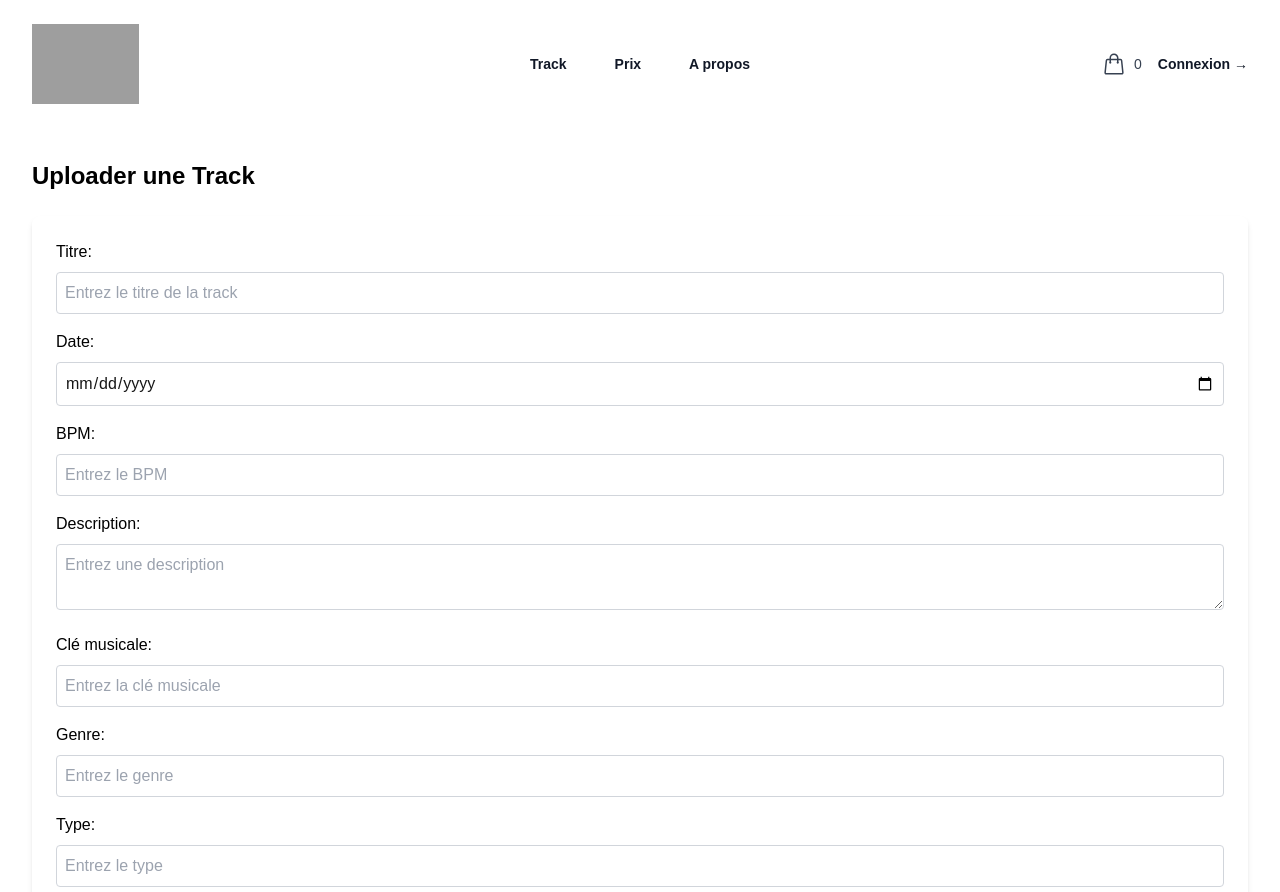
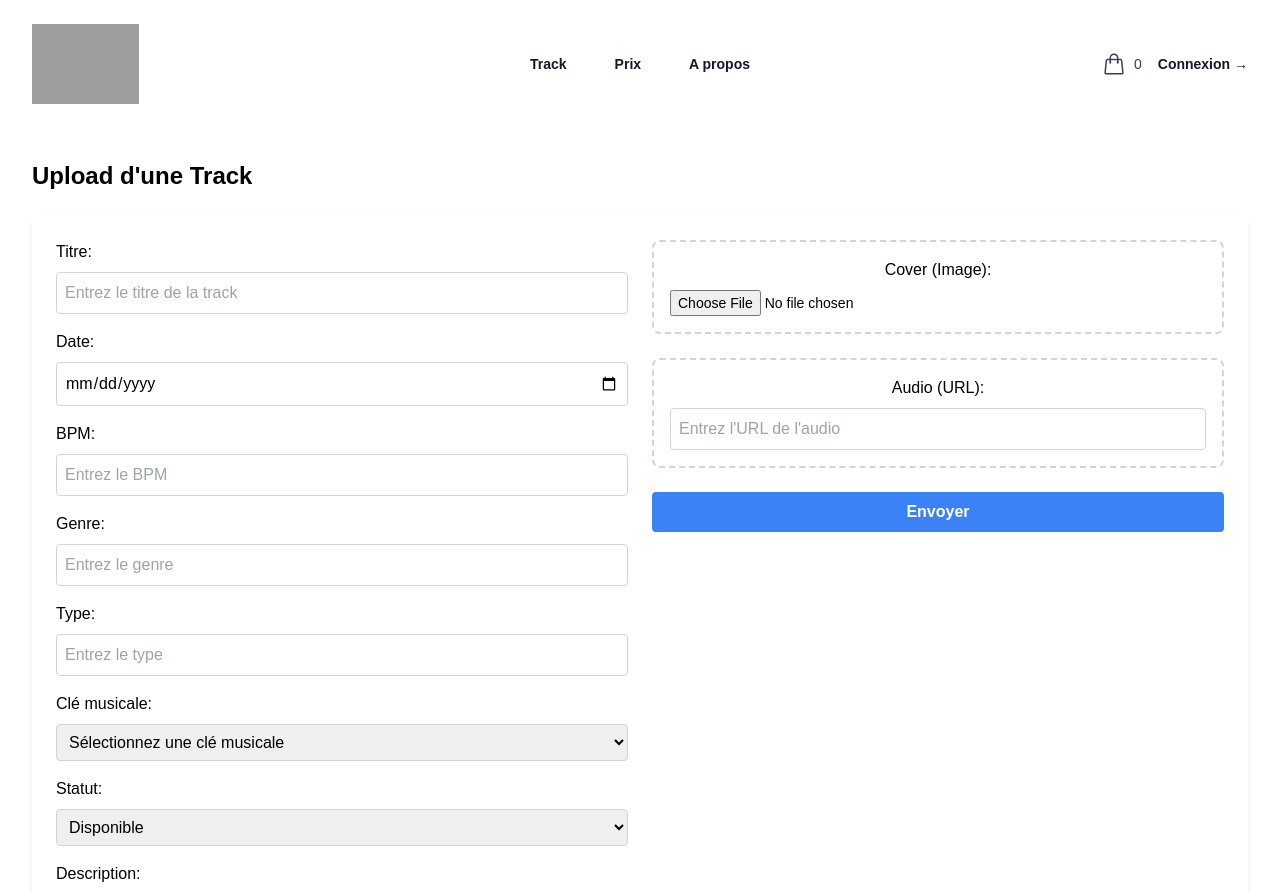
Before and after one commit to killian-doume/beatdrive_front, a Next.js app: page /upload in a window 1280 px wide. Shown: the top 892 px of the page. Built offline with nearby package versions, Linux system fonts and the light colour scheme; grey boxes are pictures that could not be loaded.

Commit message:
feat css upload

```diff
--- a/src/app/upload/page.tsx
+++ b/src/app/upload/page.tsx
@@ -1,6 +1,5 @@
-'use client';
-
-import { useState } from 'react';
+"use client";
+import { useState, useEffect } from 'react';
 import Header from '@/components/header';
 
 export default function UploadTrack() {
@@ -11,11 +10,26 @@ export default function UploadTrack() {
   const [cle, setCle] = useState<string>(''); // Clé musicale
   const [genre, setGenre] = useState<string>(''); // Genre
   const [type, setType] = useState<string>(''); // Type
-  const [audio, setAudio] = useState<string>(''); // Type
-  const [status, setStatus] = useState<string>('draft'); // Status
+  const [audio, setAudio] = useState<string>(''); // Audio
+  const [status, setStatus] = useState<string>(''); // Status
   const [cover, setCover] = useState<File | null>(null); // Fichier image
   const [userId, setUserId] = useState<string>(''); // ID utilisateur
   const [previewCover, setPreviewCover] = useState<string | null>(null); // Aperçu de l'image
+
+  // Récupérer l'id_user depuis le localStorage
+  useEffect(() => {
+    const storedUser = localStorage.getItem('user');
+    if (storedUser) {
+      try {
+        const parsedUser = JSON.parse(storedUser);
+        if (parsedUser.id_user) {
+          setUserId(parsedUser.id_user); // Définit l'id_user depuis localStorage
+        }
+      } catch (error) {
+        console.error("Erreur lors du parsing de l'utilisateur depuis localStorage :", error);
+      }
+    }
+  }, []);
 
   const handleCoverChange = (e: React.ChangeEvent<HTMLInputElement>) => {
     const file = e.target.files?.[0];
@@ -25,10 +39,10 @@ export default function UploadTrack() {
     }
   };
 
-  const handleSubmit = async (e: { preventDefault: () => void; }) => {
+  const handleSubmit = async (e: { preventDefault: () => void }) => {
     e.preventDefault();
 
-    if (!titre || !cover || !userId) {
+    if (!titre || !date || !bpm || !description || !cle || !genre || !type || !audio || !cover || !userId) {
       alert("Veuillez remplir tous les champs obligatoires.");
       return;
     }
@@ -39,6 +53,7 @@ export default function UploadTrack() {
       // Ajouter l'objet track en tant que chaîne JSON
       const trackData = {
         titre,
+        date,
         bpm,
         description,
         cle,
@@ -46,7 +61,7 @@ export default function UploadTrack() {
         type,
         audio,
         status,
-        user: { id_user: userId },
+        user: { id_user: userId }, // Inclure l'id_user
       };
       formData.append("track", JSON.stringify(trackData));
 
@@ -55,7 +70,6 @@ export default function UploadTrack() {
 
       const response = await fetch(`${process.env.NEXT_PUBLIC_API_URL}/api/track`, {
         method: "POST",
-
         credentials: "include",
         body: formData, // Ne pas inclure de Content-Type, fetch le gère automatiquement pour le multipart/form-data
       });
@@ -75,19 +89,20 @@ export default function UploadTrack() {
     }
   };
 
-
   return (
     <>
       <Header />
       <div className="container mx-auto p-8">
-        <h1 className="text-2xl font-bold text-black mb-6">Uploader une Track</h1>
+        <h1 className="text-2xl font-bold text-black mb-6">Upload d'une Track</h1>
         <form
           onSubmit={handleSubmit}
-          className="bg-white shadow-md rounded-lg p-6"
+          className="bg-white shadow-md rounded-lg p-6 grid grid-cols-1 md:grid-cols-2 gap-6 text-black"
           encType="multipart/form-data"
         >
+          {/* Section de gauche : Inputs */}
+          <div className="space-y-4">
             {/* Titre */}
-          <div className="mb-4">
+            <div>
               <label className="block text-black font-medium mb-2">Titre:</label>
               <input
                 type="text"
@@ -100,18 +115,19 @@ export default function UploadTrack() {
             </div>
 
             {/* Date */}
-          <div className="mb-4">
+            <div>
               <label className="block text-black font-medium mb-2">Date:</label>
               <input
                 type="date"
                 value={date}
                 onChange={(e) => setDate(e.target.value)}
                 className="w-full p-2 border border-gray-300 rounded focus:outline-none focus:ring focus:ring-blue-300"
+                required
               />
             </div>
 
             {/* BPM */}
-          <div className="mb-4">
+            <div>
               <label className="block text-black font-medium mb-2">BPM:</label>
               <input
                 type="text"
@@ -123,33 +139,8 @@ export default function UploadTrack() {
               />
             </div>
 
-          {/* Description */}
-          <div className="mb-4">
-            <label className="block text-black font-medium mb-2">Description:</label>
-            <textarea
-              value={description}
-              onChange={(e) => setDescription(e.target.value)}
-              placeholder="Entrez une description"
-              className="w-full p-2 border border-gray-300 rounded focus:outline-none focus:ring focus:ring-blue-300"
-              required
-            />
-          </div>
-
-          {/* Clé musicale */}
-          <div className="mb-4">
-            <label className="block text-black font-medium mb-2">Clé musicale:</label>
-            <input
-              type="text"
-              value={cle}
-              onChange={(e) => setCle(e.target.value)}
-              placeholder="Entrez la clé musicale"
-              className="w-full p-2 border border-gray-300 rounded focus:outline-none focus:ring focus:ring-blue-300"
-              required
-            />
-          </div>
-
             {/* Genre */}
-          <div className="mb-4">
+            <div>
               <label className="block text-black font-medium mb-2">Genre:</label>
               <input
                 type="text"
@@ -162,7 +153,7 @@ export default function UploadTrack() {
             </div>
 
             {/* Type */}
-          <div className="mb-4">
+            <div>
               <label className="block text-black font-medium mb-2">Type:</label>
               <input
                 type="text"
@@ -174,41 +165,67 @@ export default function UploadTrack() {
               />
             </div>
 
-          {/* Audio */}
-          <div className="mb-4">
-            <label className="block text-black font-medium mb-2">URL de l'audio:</label>
-            <input
-              type="text"
-              value={audio}
-              onChange={(e) => setAudio(e.target.value)}
-              placeholder="Entrez l'URL de l'audio"
+            {/* Clé musicale */}
+            <div>
+              <label className="block text-black font-medium mb-2">Clé musicale:</label>
+              <select
+                value={cle}
+                onChange={(e) => setCle(e.target.value)}
                 className="w-full p-2 border border-gray-300 rounded focus:outline-none focus:ring focus:ring-blue-300"
                 required
-            />
+              >
+                <option value="">Sélectionnez une clé musicale</option>
+                <option value="C">C</option>
+                <option value="C#">C#</option>
+                <option value="D">D</option>
+                <option value="D#">D#</option>
+                <option value="E">E</option>
+                <option value="F">F</option>
+                <option value="F#">F#</option>
+                <option value="G">G</option>
+                <option value="G#">G#</option>
+                <option value="A">A</option>
+                <option value="A#">A#</option>
+                <option value="B">B</option>
+              </select>
             </div>
 
-          {/* Status */}
-          <div className="mb-4">
-            <label className="block text-black font-medium mb-2">Status:</label>
+            {/* Statut */}
+            <div>
+              <label className="block text-black font-medium mb-2">Statut:</label>
               <select
                 value={status}
                 onChange={(e) => setStatus(e.target.value)}
                 className="w-full p-2 border border-gray-300 rounded focus:outline-none focus:ring focus:ring-blue-300"
                 required
               >
-              <option value="draft">Brouillon</option>
-              <option value="published">Publié</option>
+                <option value="Disponible">Disponible</option>
+                <option value="Non disponible">Non disponible</option>
               </select>
             </div>
+            {/* Description */}
+            <div>
+              <label className="block text-black font-medium mb-2">Description:</label>
+              <textarea
+                value={description}
+                onChange={(e) => setDescription(e.target.value)}
+                placeholder="Entrez une description"
+                className="w-full p-2 border border-gray-300 rounded focus:outline-none focus:ring focus:ring-blue-300"
+                required
+              />
+            </div>
+          </div>
 
-          {/* Cover */}
-          <div className="mb-4">
+          {/* Section de droite : Upload */}
+          <div className="space-y-6">
+            {/* Cover Upload */}
+            <div className="border-dashed border-2 border-gray-300 rounded-lg p-4 text-center">
               <label className="block text-black font-medium mb-2">Cover (Image):</label>
               <input
                 type="file"
                 accept="image/*"
                 onChange={handleCoverChange}
-              className="w-full"
+                className="w-full text-sm"
                 required
               />
               {previewCover && (
@@ -223,25 +240,27 @@ export default function UploadTrack() {
               )}
             </div>
 
-          {/* User ID */}
-          <div className="mb-4">
-            <label className="block text-black font-medium mb-2">Utilisateur (ID):</label>
+            {/* Audio Upload */}
+            <div className="border-dashed border-2 border-gray-300 rounded-lg p-4 text-center">
+              <label className="block text-black font-medium mb-2">Audio (URL):</label>
               <input
                 type="text"
-              value={userId}
-              onChange={(e) => setUserId(e.target.value)}
-              placeholder="Entrez l'ID de l'utilisateur"
+                value={audio}
+                onChange={(e) => setAudio(e.target.value)}
+                placeholder="Entrez l'URL de l'audio"
                 className="w-full p-2 border border-gray-300 rounded focus:outline-none focus:ring focus:ring-blue-300"
                 required
               />
             </div>
 
+            {/* Bouton Envoyer */}
             <button
               type="submit"
-            className="w-full bg-blue-500 text-white font-bold py-2 px-4 mt-4 rounded hover:bg-blue-600 focus:outline-none focus:ring focus:ring-blue-300"
+              className="w-full bg-blue-500 text-white font-bold py-2 px-4 rounded hover:bg-blue-600 focus:outline-none focus:ring focus:ring-blue-300"
             >
               Envoyer
             </button>
+          </div>
         </form>
       </div>
     </>
```
Lines whose indentation alone changed are shown as unchanged.
